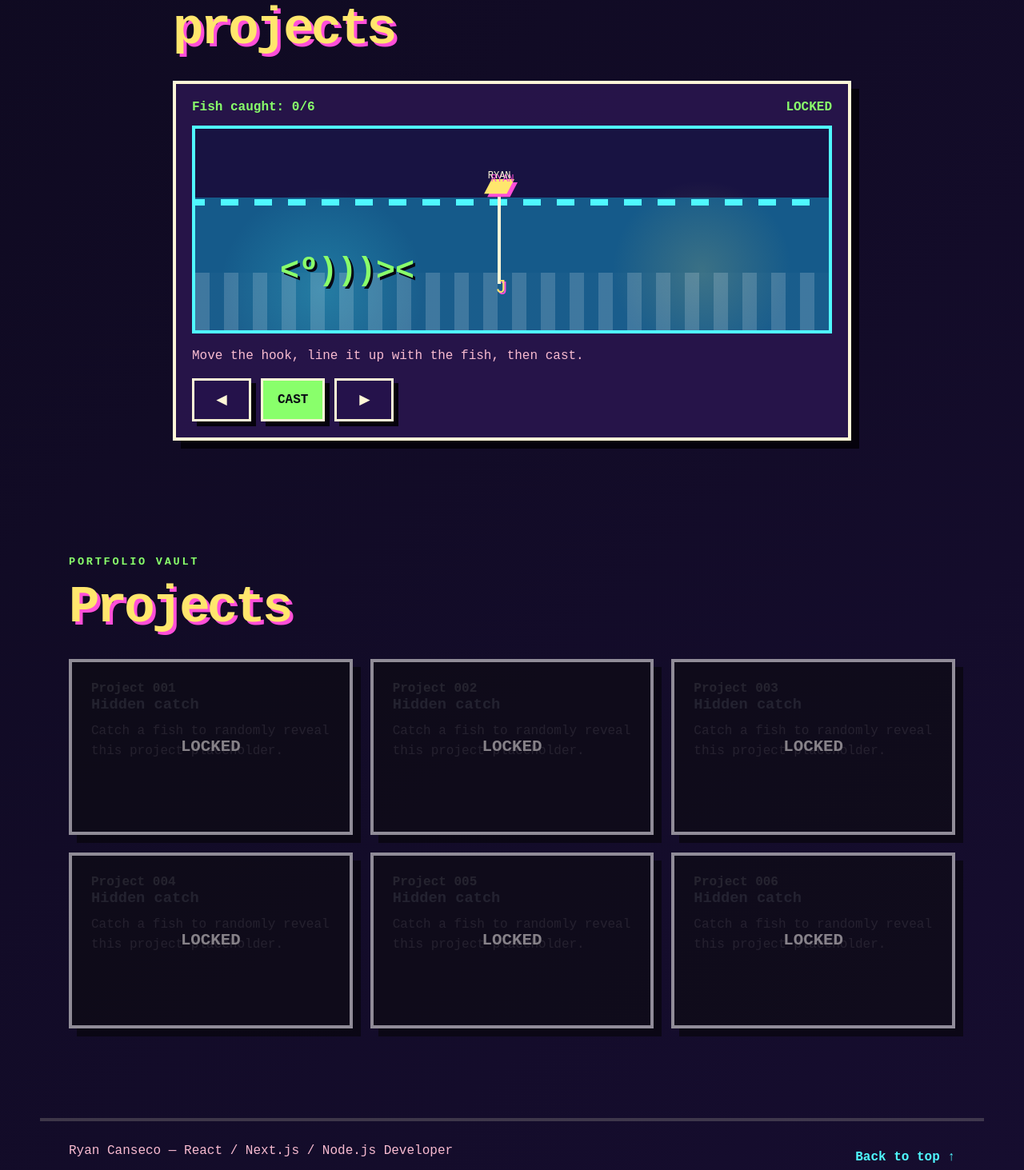
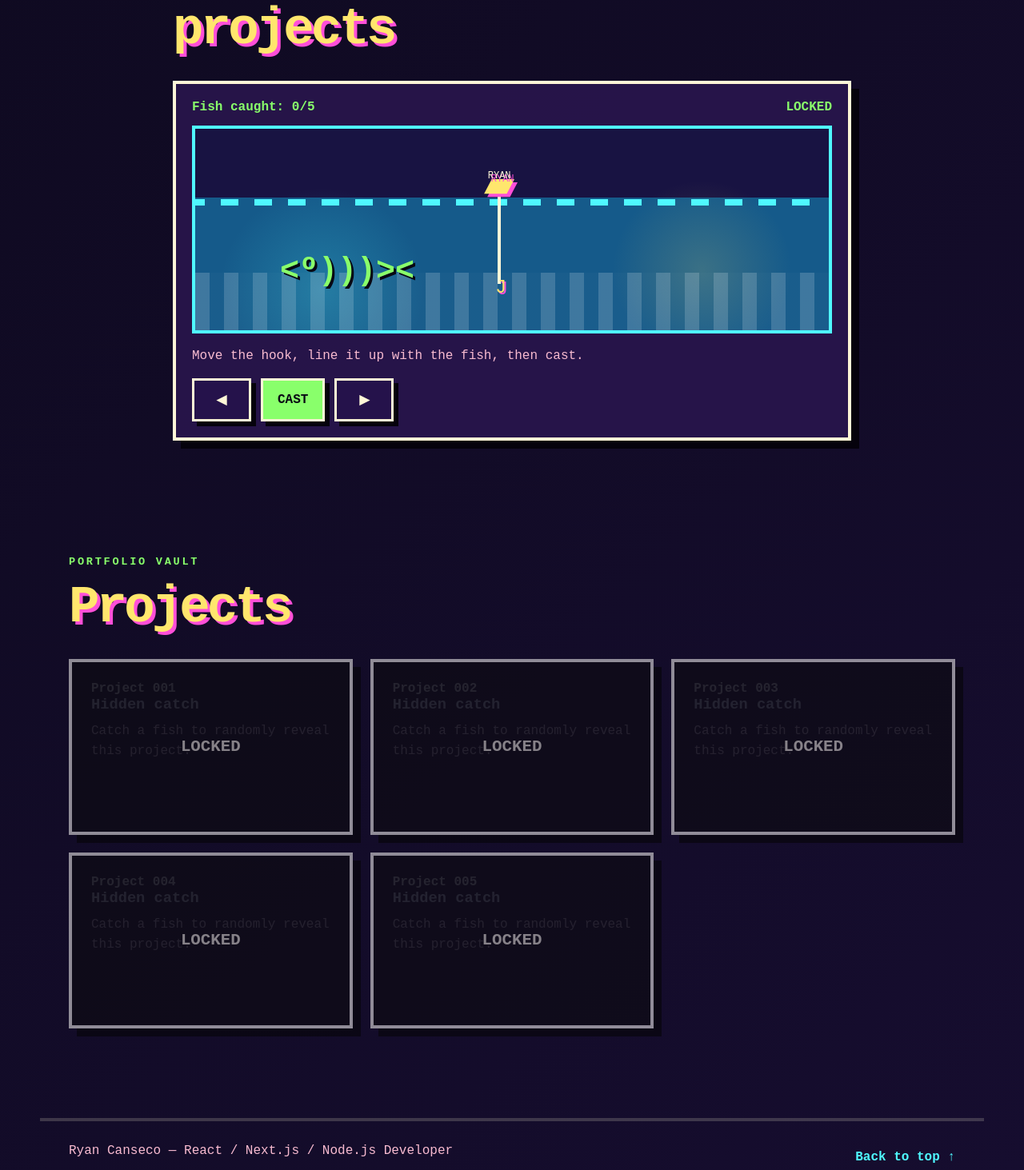
Before and after one commit to chixka000/ryan-portfolio, a Next.js app: page / in a window 1280 px wide. Shown: the part 2987-4450 px from the top of the page at 80% size. Built offline with nearby package versions, Linux system fonts and the light colour scheme.

Commit message:
Add five portfolio projects with external links

```diff
--- a/app/globals.css
+++ b/app/globals.css
@@ -472,6 +472,23 @@ button:hover {
   line-height: 1.55;
 }
 
+.projectLink {
+  color: var(--cyan);
+  display: inline-block;
+  font-weight: 900;
+  text-decoration: underline;
+  text-underline-offset: 4px;
+}
+
+.projectLink:hover {
+  color: var(--yellow);
+}
+
+.projectLink:focus-visible {
+  outline: 3px solid var(--yellow);
+  outline-offset: 5px;
+}
+
 footer {
   align-items: center;
   border-top: 4px solid rgba(255, 247, 215, 0.18);
--- a/app/page.tsx
+++ b/app/page.tsx
@@ -53,12 +53,31 @@ const experience = [
 ];
 
 const projectSlots = [
-  "Project 001",
-  "Project 002",
-  "Project 003",
-  "Project 004",
-  "Project 005",
-  "Project 006",
+  {
+    name: "WLC Enrollment",
+    description: "Online enrollment portal.",
+    url: "https://enrollment.wlcormoc.edu.ph/login",
+  },
+  {
+    name: "TrueROAS",
+    description: "Ad attribution and tracking for ecommerce.",
+    url: "https://www.trueroas.com/",
+  },
+  {
+    name: "KUHL Core",
+    description: "KUHL system login portal.",
+    url: "https://core.kuhl-system.net/login",
+  },
+  {
+    name: "BNC Development",
+    description: "BNC web application.",
+    url: "https://bnc-development-bbfbe.web.app/",
+  },
+  {
+    name: "TAM Development",
+    description: "TAM application login portal.",
+    url: "https://tam-development.web.app/login",
+  },
 ];
 
 const getRandomFishPosition = () => Math.floor(Math.random() * 76) + 12;
@@ -73,13 +92,18 @@ export default function Home() {
   const allProjectsUnlocked = unlockedProjects.length === projectSlots.length;
 
   const message = useMemo(() => {
-    if (allProjectsUnlocked) return "Full net! Every placeholder project slot is unlocked.";
-    if (lastCatch !== null) return `${projectSlots[lastCatch]} unlocked. Cast again for another random slot.`;
+    if (allProjectsUnlocked) return "Full net! Every project is unlocked.";
+    if (lastCatch !== null) return `${projectSlots[lastCatch].name} unlocked. Cast again for another project.`;
     return "Move the hook, line it up with the fish, then cast.";
   }, [allProjectsUnlocked, lastCatch]);
 
   useEffect(() => {
     const handleKeyDown = (event: KeyboardEvent) => {
+      if (
+        event.target instanceof HTMLElement &&
+        event.target.closest("a, button, input, textarea, select, [contenteditable]")
+      ) return;
+
       if (event.key === "ArrowLeft" || event.key.toLowerCase() === "a") {
         setHookPosition((value) => Math.max(4, value - 6));
       }
@@ -306,20 +330,32 @@ export default function Home() {
           <h2>Projects</h2>
         </div>
         <div className="projectGrid">
-          {projectSlots.map((slot, index) => {
+          {projectSlots.map((project, index) => {
             const unlocked = isProjectUnlocked(index);
 
             return (
-            <article className={`projectSlot ${unlocked ? "unlocked" : ""}`} key={slot}>
-              <span>{slot}</span>
-              <h3>{unlocked ? "Coming soon" : "Hidden catch"}</h3>
-              <p>
-                {unlocked
-                  ? "This random portfolio slot is reserved for a future case study."
-                  : "Catch a fish to randomly reveal this project placeholder."}
-              </p>
-            </article>
-          )})}
+              <article className={`projectSlot ${unlocked ? "unlocked" : ""}`} key={project.url}>
+                <span>Project {String(index + 1).padStart(3, "0")}</span>
+                <h3>{unlocked ? project.name : "Hidden catch"}</h3>
+                <p>
+                  {unlocked
+                    ? project.description
+                    : "Catch a fish to randomly reveal this project."}
+                </p>
+                {unlocked && (
+                  <a
+                    className="projectLink"
+                    href={project.url}
+                    target="_blank"
+                    rel="noopener noreferrer"
+                    aria-label={`Visit ${project.name} (opens in a new tab)`}
+                  >
+                    Visit project ↗
+                  </a>
+                )}
+              </article>
+            );
+          })}
         </div>
       </section>
 
```
